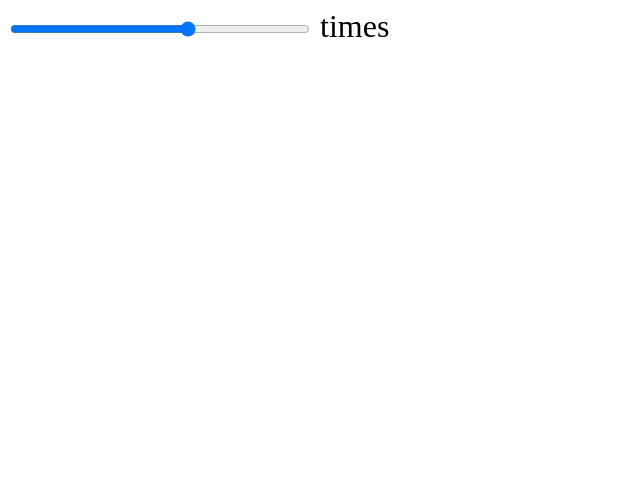
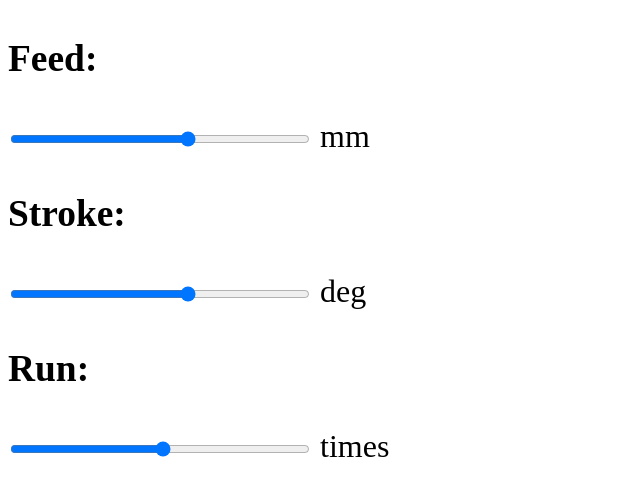
Before and after one commit to langfordw/punch_press_interface, a plain HTML site: page test.html in a window 1280 px wide. Shown: the whole page, without its empty margins (0-640 px from the left). Drawn offline with nearby package versions, Linux system fonts and the light colour scheme.

Commit message:
three sliders

```diff
--- a/test.html
+++ b/test.html
@@ -17,14 +17,31 @@
 
     <body>
 
- <input type="range" class="slider-width100" min="5" max="10" step="1" oninput="showVal(this.value)" onchange="showVal(this.value)">
-<label class="unit"><span id="valBox"></span>  times</label>
+    	<h3>Feed:</h3>
+		<input type="range" class="slider-width100" min="5" max="10" step="1" oninput="showFeedVal(this.value)" onchange="showFeedVal(this.value)">
+		<label class="unit"><span id="feed"></span>  mm</label>
+		<h3>Stroke:</h3>
+		<input type="range" class="slider-width100" min="5" max="10" step="1" oninput="showStrokeVal(this.value)" onchange="showStrokeVal(this.value)">
+		<label class="unit"><span id="stroke"></span>  deg</label>
+    	<h3>Run:</h3>
+		<input type="range" class="slider-width100" min="1" max="50" step="5" oninput="showRunVal(this.value)" onchange="showRunVal(this.value)">
+		<label class="unit"><span id="run"></span>  times</label>
+
+	</body>
 
 
 <script type="text/javascript">
 
-            function showVal(newVal){
-                document.getElementById("valBox").innerHTML=newVal;
+            function showFeedVal(newVal){
+                document.getElementById("feed").innerHTML=newVal;
+            }
+
+            function showStrokeVal(newVal){
+                document.getElementById("stroke").innerHTML=newVal;
+            }
+
+            function showRunVal(newVal){
+                document.getElementById("run").innerHTML=newVal;
             }
 
         </script>
```
